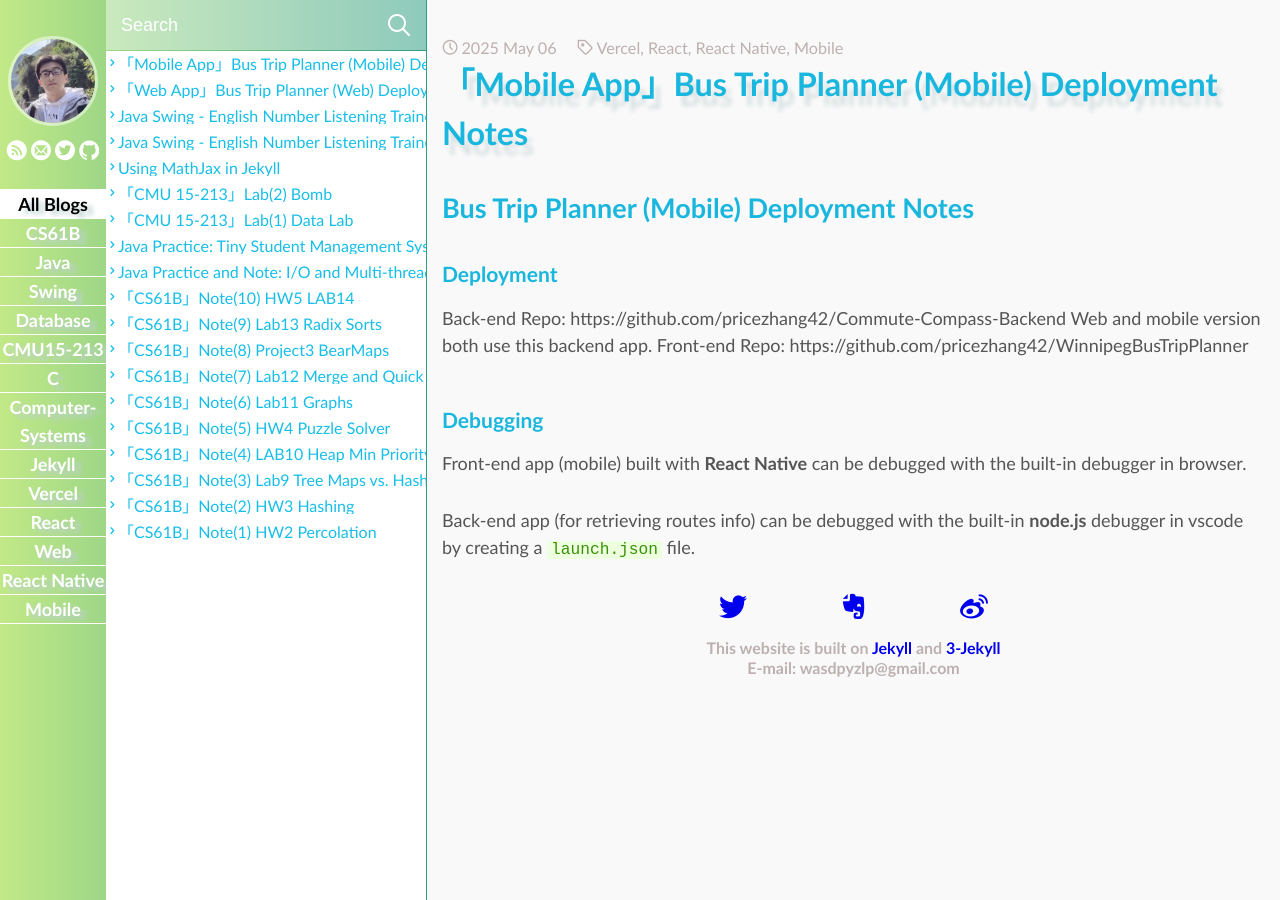
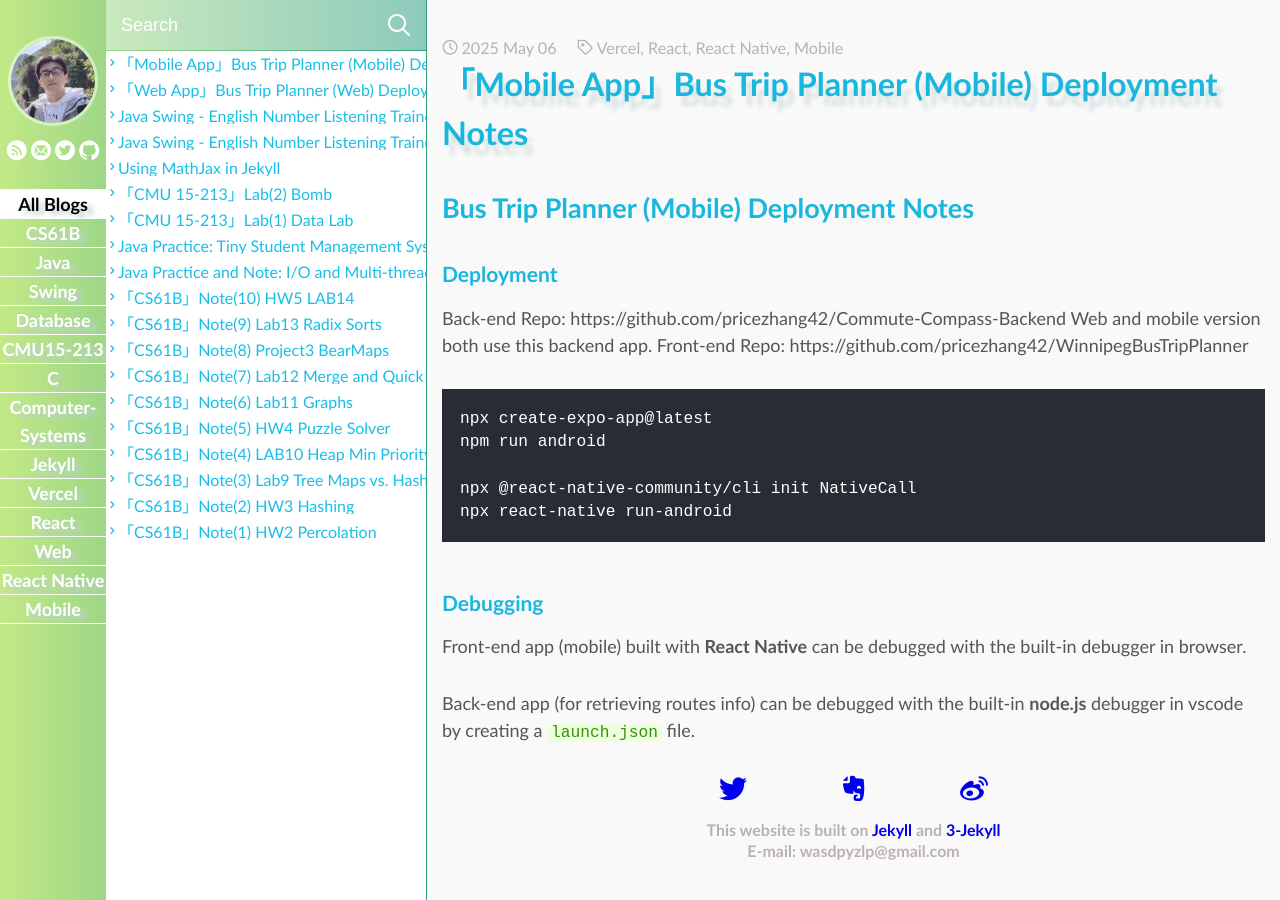
Before and after one commit to pricezhang42/pricezhang42.github.io, a Jekyll site: the page built from _posts/2025-05-06-BTP-Mobile-Deployment-Notes.md, in a window 1280 px wide. Built offline with Jekyll 4.4.1, drawn with Linux system fonts in a browser that asks for light colours; some web fonts are replaced; comment, search, counter and statistics services are not loaded.

Commit message:
add deploy command

````diff
--- a/_posts/2025-05-06-BTP-Mobile-Deployment-Notes.md
+++ b/_posts/2025-05-06-BTP-Mobile-Deployment-Notes.md
@@ -19,6 +19,14 @@ Back-end Repo: https://github.com/pricezhang42/Commute-Compass-Backend
 Web and mobile version both use this backend app.
 Front-end Repo: https://github.com/pricezhang42/WinnipegBusTripPlanner
 
+```bash
+npx create-expo-app@latest
+npm run android
+
+npx @react-native-community/cli init NativeCall
+npx react-native run-android
+```
+
 ### Debugging
 Front-end app (mobile) built with **React Native** can be debugged with the built-in debugger in browser.
 
````
